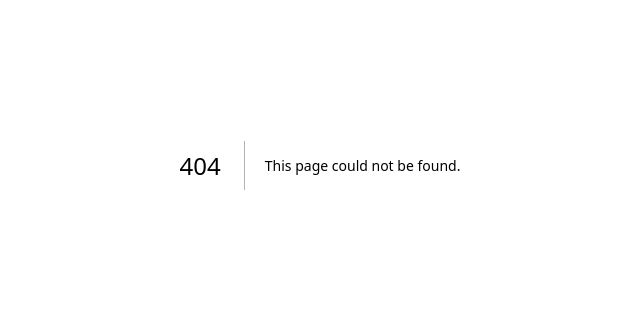
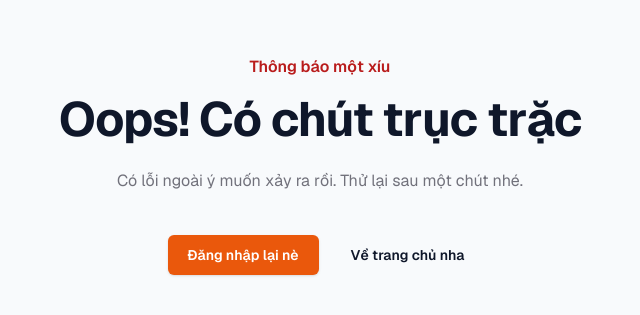
Before and after one commit to enstudey/enstudeyfe, a Next.js app: page /error in a window 1280 px wide. Before the commit this address had no page. Shown: the part 235-550 px from the top of the page, without its empty margins (320-960 px from the left). Built offline with nearby package versions, Linux system fonts and the light colour scheme.

Commit message:
feat: add error page

```diff
--- /dev/null
+++ b/app/error.tsx
@@ -0,0 +1,44 @@
+"use client";
+
+import { useEffect } from "react";
+import Link from "next/link";
+
+export default function Error({
+  error,
+  reset,
+}: {
+  error: Error & { digest?: string };
+  reset: () => void;
+}) {
+  useEffect(() => {
+    // Chỉ ghi log lỗi kỹ thuật ra console, tuyệt đối không in ra UI để bảo mật
+    console.error("Runtime Error Captured:", error);
+  }, [error]);
+
+  return (
+    <div className="flex min-h-screen flex-col items-center justify-center bg-background px-6 py-24 text-center sm:py-32 lg:px-8">
+      <div className="text-center">
+        <p className="text-base font-semibold text-error-text">Có chút trục trặc rồi</p>
+        <h1 className="mt-4 text-3xl font-bold tracking-tight text-foreground sm:text-5xl">Oops! Có lỗi xảy ra mất rồi</h1>
+        <p className="mt-6 text-base leading-7 text-zinc-500 dark:text-zinc-400 max-w-md mx-auto">
+          Tụi mình đang kiểm tra và xử lý trục trặc này. Bạn yên tâm nha, thử bấm nút dưới để tải lại xem sao nè.
+        </p>
+        <div className="mt-10 flex items-center justify-center gap-x-4">
+          <button
+            onClick={() => reset()}
+            className="rounded-md bg-accent px-5 py-2.5 text-sm font-semibold text-accent-foreground shadow-sm hover:opacity-90 transition-opacity focus-visible:outline focus-visible:outline-2 focus-visible:outline-offset-2 focus-visible:outline-accent cursor-pointer"
+            id="btn-retry"
+          >
+            Thử lại nha
+          </button>
+          <Link
+            href="/"
+            className="text-sm font-semibold text-foreground hover:underline p-2"
+          >
+            Về trang chủ thôi &rarr;
+          </Link>
+        </div>
+      </div>
+    </div>
+  );
+}
--- /dev/null
+++ b/app/error/page.tsx
@@ -0,0 +1,71 @@
+"use client";
+
+import { useSearchParams } from "next/navigation";
+import Link from "next/link";
+import { Suspense } from "react";
+import { ErrorCode } from "@/types/error-code";
+
+function ErrorPageContent() {
+  const searchParams = useSearchParams();
+  const codeParam = searchParams.get("code");
+
+  let title = "Oops! Có chút trục trặc";
+  let message = "Có lỗi ngoài ý muốn xảy ra rồi. Thử lại sau một chút nhé.";
+
+  // So khớp cả chuỗi hằng số lẫn giá trị số (ví dụ: "AUTH_SYNC_FAILED" || "7")
+  if (
+    codeParam === "AUTH_SYNC_FAILED" ||
+    codeParam === String(ErrorCode.AUTH_SYNC_FAILED)
+  ) {
+    title = "Lỗi đồng bộ tài khoản rồi";
+    message = "Tụi mình chưa đồng bộ được tài khoản Google của bạn. Thử đăng nhập lại hoặc nhắn cho tụi mình nha.";
+  } else if (codeParam === String(ErrorCode.PERMISSION_DENIED)) {
+    title = "Chưa được vào đây rồi";
+    message = "Khu vực này cần thêm quyền truy cập. Bạn kiểm tra lại thông tin tài khoản nhé.";
+  } else if (
+    codeParam === String(ErrorCode.TOKEN_INVALID) ||
+    codeParam === String(ErrorCode.TOKEN_EXPIRED)
+  ) {
+    title = "Hết phiên làm việc rồi";
+    message = "Phiên đăng nhập của bạn đã hết hạn mất tiêu rồi. Đăng nhập lại nha.";
+  }
+
+  return (
+    <div className="flex min-h-screen flex-col items-center justify-center bg-background px-6 py-24 text-center sm:py-32 lg:px-8">
+      <div className="text-center">
+        <p className="text-base font-semibold text-error-text">Thông báo một xíu</p>
+        <h1 className="mt-4 text-3xl font-bold tracking-tight text-foreground sm:text-5xl">{title}</h1>
+        <p className="mt-6 text-base leading-7 text-zinc-500 dark:text-zinc-400 max-w-md mx-auto">
+          {message}
+        </p>
+        <div className="mt-10 flex items-center justify-center gap-x-6">
+          <Link
+            href="/login"
+            className="rounded-md bg-accent px-5 py-2.5 text-sm font-semibold text-accent-foreground shadow-sm hover:opacity-90 transition-opacity focus-visible:outline focus-visible:outline-2 focus-visible:outline-offset-2 focus-visible:outline-accent cursor-pointer"
+            id="btn-back-to-login"
+          >
+            Đăng nhập lại nè
+          </Link>
+          <Link
+            href="/"
+            className="text-sm font-semibold text-foreground hover:underline p-2"
+          >
+            Về trang chủ nha
+          </Link>
+        </div>
+      </div>
+    </div>
+  );
+}
+
+export default function ErrorPage() {
+  return (
+    <Suspense fallback={
+      <div className="flex min-h-screen items-center justify-center bg-background text-foreground">
+        Đang tải thông tin lỗi...
+      </div>
+    }>
+      <ErrorPageContent />
+    </Suspense>
+  );
+}
--- /dev/null
+++ b/app/global-error.tsx
@@ -0,0 +1,37 @@
+"use client";
+
+import { useEffect } from "react";
+
+export default function GlobalError({
+  error,
+  reset,
+}: {
+  error: Error & { digest?: string };
+  reset: () => void;
+}) {
+  useEffect(() => {
+    console.error("Critical Layout Error Captured:", error);
+  }, [error]);
+
+  return (
+    <html lang="vi" className="h-full">
+      <body className="min-h-full flex flex-col items-center justify-center bg-zinc-50 dark:bg-zinc-950 px-6 py-24 text-center sm:py-32 lg:px-8 text-zinc-900 dark:text-zinc-100">
+        <div className="text-center">
+          <p className="text-base font-semibold text-red-600 dark:text-red-400">Oops! Sự cố nhỏ</p>
+          <h1 className="mt-4 text-3xl font-bold tracking-tight sm:text-5xl">Ứng dụng gặp chút rắc rối rồi</h1>
+          <p className="mt-6 text-base leading-7 text-zinc-500 dark:text-zinc-400 max-w-md mx-auto">
+            Có lỗi xảy ra khi tải giao diện hệ thống. Bạn bấm nút dưới để tụi mình tải lại cấu trúc nha.
+          </p>
+          <div className="mt-10 flex items-center justify-center gap-x-6">
+            <button
+              onClick={() => reset()}
+              className="rounded-md bg-orange-600 text-white px-5 py-2.5 text-sm font-semibold shadow-sm hover:opacity-90 transition-opacity cursor-pointer"
+            >
+              Tải lại trang nha
+            </button>
+          </div>
+        </div>
+      </body>
+    </html>
+  );
+}
--- /dev/null
+++ b/app/not-found.tsx
@@ -0,0 +1,30 @@
+import Link from "next/link";
+import { Metadata } from "next";
+
+export const metadata: Metadata = {
+  title: "Trang này đi đâu mất rồi - EnStudey",
+  description: "Tụi mình không tìm thấy trang bạn yêu cầu rồi á.",
+};
+
+export default function NotFound() {
+  return (
+    <div className="flex min-h-screen flex-col items-center justify-center bg-background px-6 py-24 text-center sm:py-32 lg:px-8">
+      <div className="text-center">
+        <p className="text-base font-semibold text-accent">404</p>
+        <h1 className="mt-4 text-3xl font-bold tracking-tight text-foreground sm:text-5xl">Ơ, trang trốn đâu mất rồi...</h1>
+        <p className="mt-6 text-base leading-7 text-zinc-500 dark:text-zinc-400 max-w-md mx-auto">
+          Tụi mình không tìm thấy trang bạn đang tìm kiếm. Đường dẫn có thể bị nhầm một xíu hoặc trang đã được dời đi chỗ khác rồi á.
+        </p>
+        <div className="mt-10 flex items-center justify-center gap-x-6">
+          <Link
+            href="/"
+            className="rounded-md bg-accent px-5 py-2.5 text-sm font-semibold text-accent-foreground shadow-sm hover:opacity-90 transition-opacity focus-visible:outline focus-visible:outline-2 focus-visible:outline-offset-2 focus-visible:outline-accent cursor-pointer"
+            id="btn-go-home"
+          >
+            Về trang chủ nha
+          </Link>
+        </div>
+      </div>
+    </div>
+  );
+}
--- /dev/null
+++ b/types/error-code.ts
@@ -0,0 +1,15 @@
+export const ErrorCode = {
+  // COMMON
+  SUCCESS: 0,
+  UNKNOWN_ERROR: 1,
+  PERMISSION_DENIED: 2,
+  TOKEN_INVALID: 3,
+  TOKEN_EXPIRED: 4,
+
+  // User
+  USER_NOT_FOUND: 5,
+  STREAK_NOT_FOUND: 6,
+  AUTH_SYNC_FAILED: 7,
+} as const;
+
+export type ErrorCodeType = typeof ErrorCode[keyof typeof ErrorCode];
```
